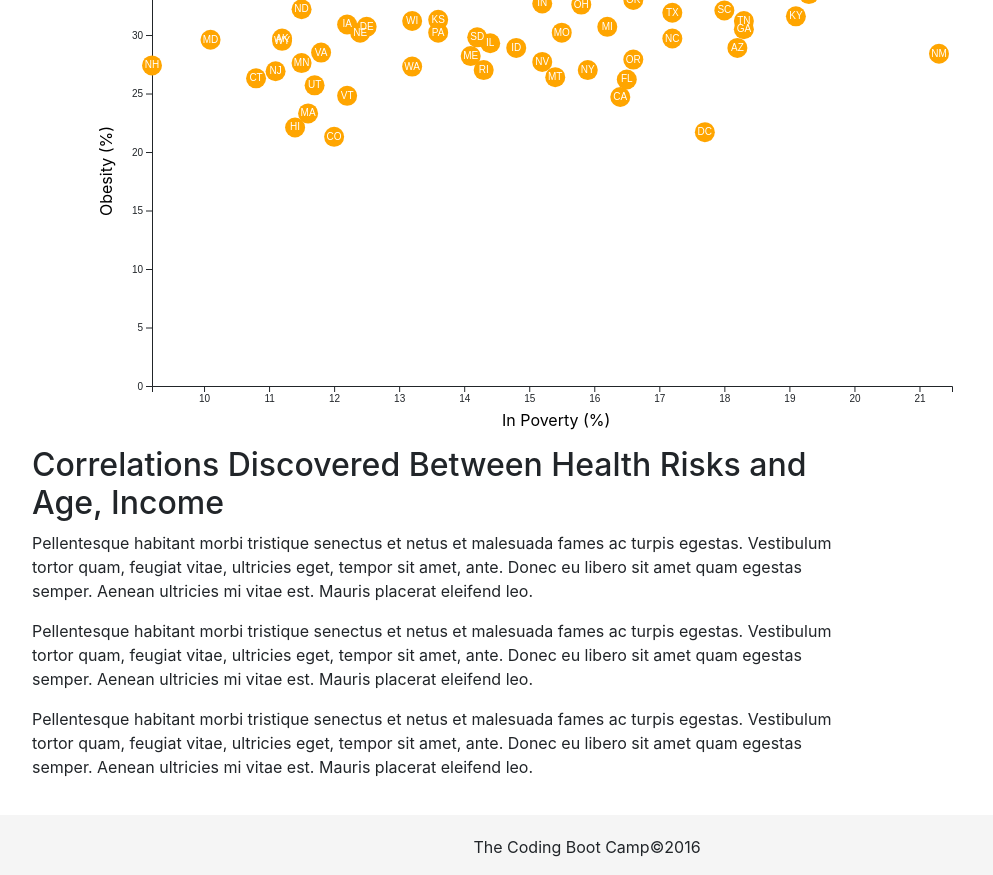
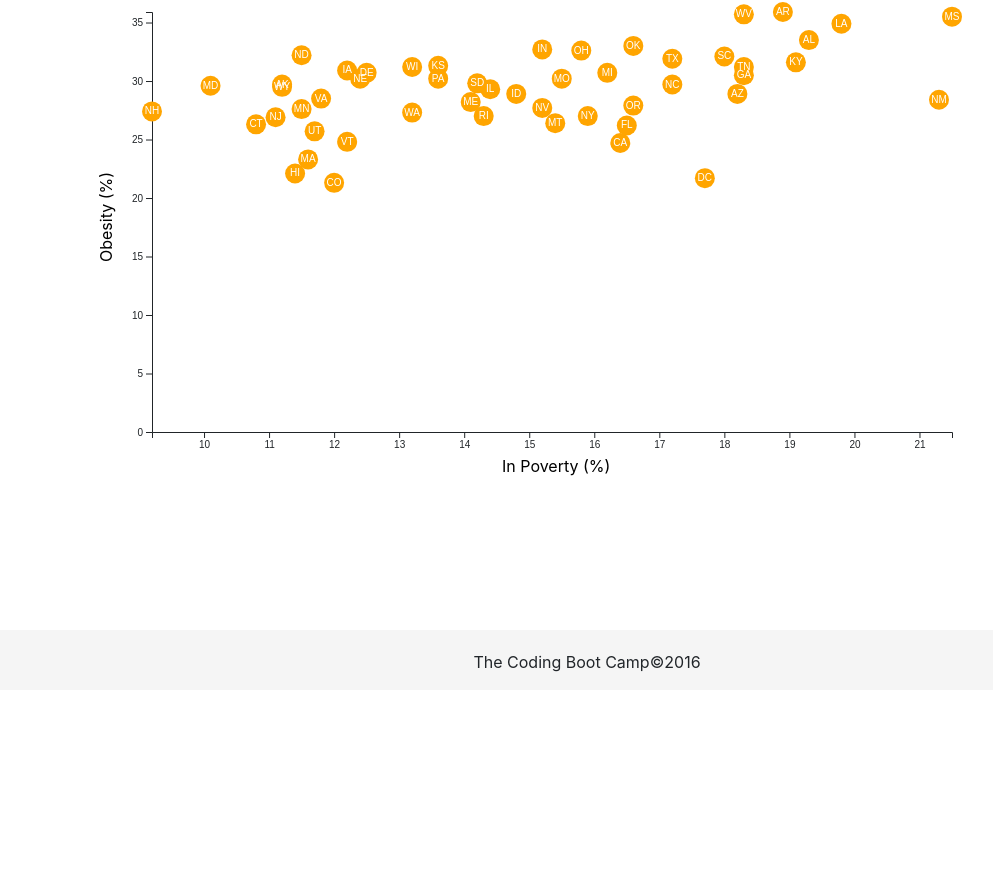
Before and after one commit to Franktang2/D3-challenge, a plain HTML site: page D3_data_journalism/index.html in a window 1280 px wide. Shown: the part 110-985 px from the top of the page, without its empty margins (53-1046 px from the left). After the commit the page ends 800 px from the top, so only its background shows below. Drawn offline with nearby package versions, Linux system fonts and the light colour scheme.

Commit message:
Update index.html

```diff
--- a/D3_data_journalism/index.html
+++ b/D3_data_journalism/index.html
@@ -19,29 +19,19 @@
     </div>
     <div class="row">
       <div class="col-xs-12  col-md-9">
+        <div class="article">
+          <h2>Correlations Discovered Between poverty and obesity</h2>
+        </div>
+      </div>
+    </div>
+    <div class="row">
+      <div class="col-xs-12  col-md-9">
         <div id="scatter">
           <!-- We append our chart here. -->
         </div>
       </div>
     </div>
-    <div class="row">
-      <div class="col-xs-12  col-md-9">
-        <div class="article">
-          <h2>Correlations Discovered Between Health Risks and Age, Income</h2>
-          <p>Pellentesque habitant morbi tristique senectus et netus et malesuada fames ac turpis egestas. Vestibulum tortor
-            quam, feugiat vitae, ultricies eget, tempor sit amet, ante. Donec eu libero sit amet quam egestas semper. Aenean
-            ultricies mi vitae est. Mauris placerat eleifend leo.</p>
 
-          <p>Pellentesque habitant morbi tristique senectus et netus et malesuada fames ac turpis egestas. Vestibulum tortor
-            quam, feugiat vitae, ultricies eget, tempor sit amet, ante. Donec eu libero sit amet quam egestas semper. Aenean
-            ultricies mi vitae est. Mauris placerat eleifend leo.</p>
-
-          <p>Pellentesque habitant morbi tristique senectus et netus et malesuada fames ac turpis egestas. Vestibulum tortor
-            quam, feugiat vitae, ultricies eget, tempor sit amet, ante. Donec eu libero sit amet quam egestas semper. Aenean
-            ultricies mi vitae est. Mauris placerat eleifend leo.</p>
-        </div>
-      </div>
-    </div>
   </div>
 
   <!-- Footer-->
```
